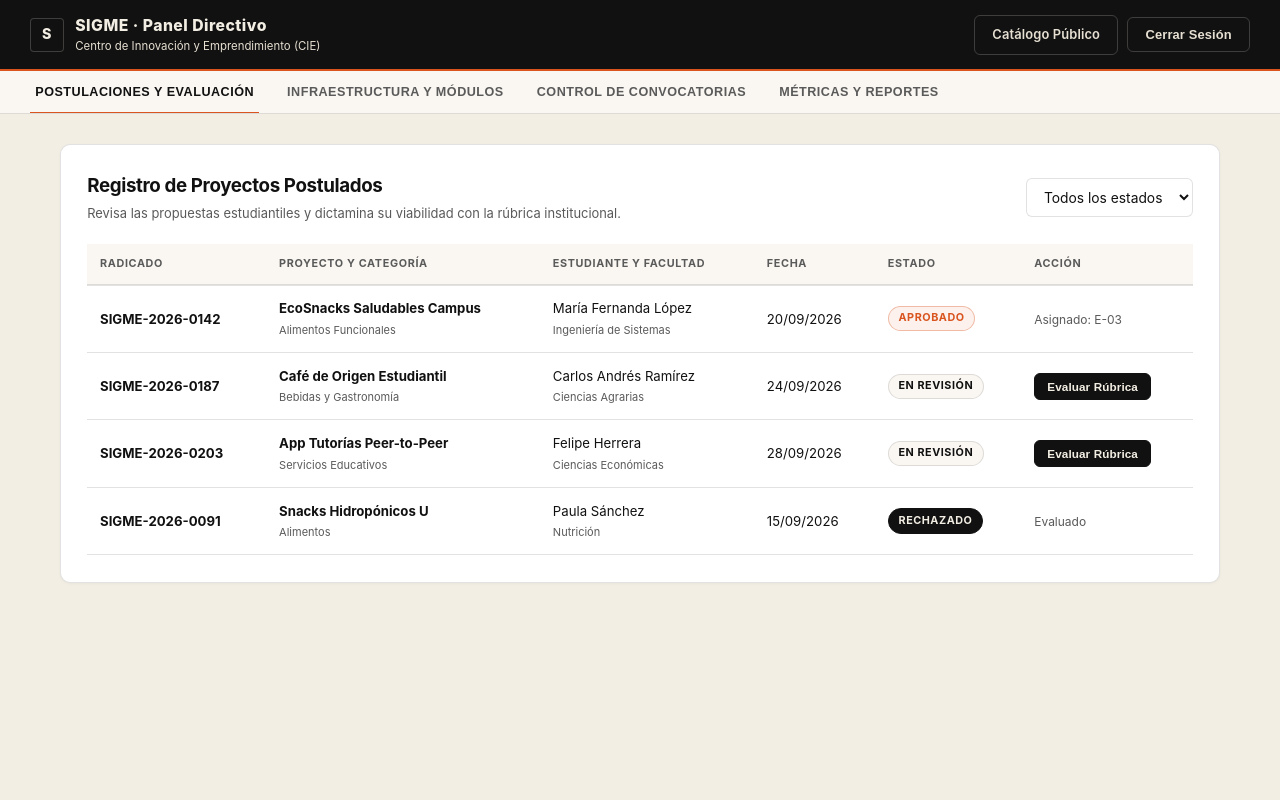
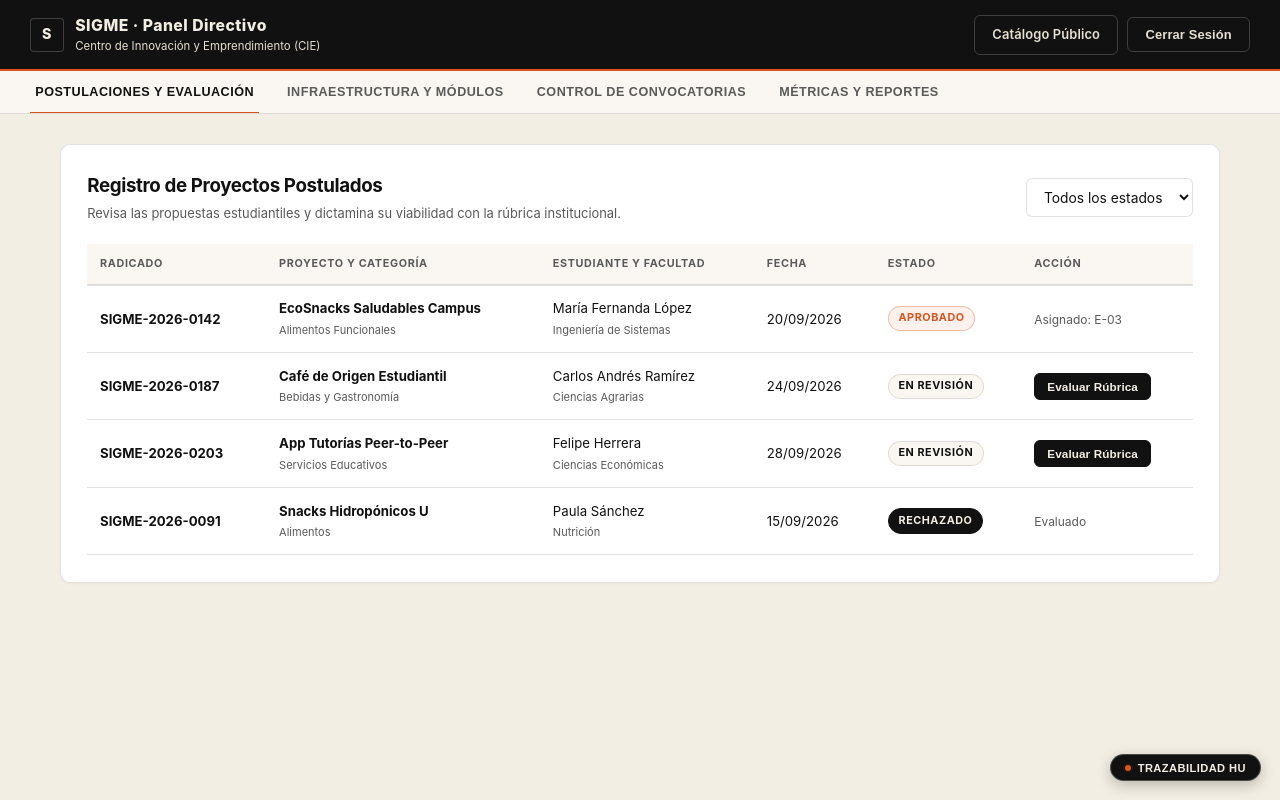
Before and after one commit to ENDERSOUL5/SIGME, a plain HTML site: page admin.html in a window 1280 px wide. Drawn offline with Linux system fonts and the light colour scheme.

Commit message:
Correccion de trazabilidad

```diff
--- a/styles.css
+++ b/styles.css
@@ -337,3 +337,132 @@ p {
   border-radius: var(--radius-sm);
   border: 1px solid rgba(243, 238, 227, 0.2);
 }
+
+/* ==========================================================================
+   Componente de Trazabilidad con el Backlog (HU)
+   ========================================================================== */
+.trace-trigger {
+  position: fixed;
+  bottom: 1.25rem;
+  right: 1.25rem;
+  background: var(--color-ink);
+  color: var(--color-crema);
+  border: 1px solid rgba(243, 238, 227, 0.25);
+  border-radius: var(--radius-full);
+  padding: 0.45rem 0.95rem;
+  font-size: 0.74rem;
+  font-weight: 700;
+  letter-spacing: 0.04em;
+  text-transform: uppercase;
+  cursor: pointer;
+  display: inline-flex;
+  align-items: center;
+  gap: 0.45rem;
+  box-shadow: 0 4px 14px rgba(17, 17, 17, 0.25);
+  z-index: 9999;
+  transition: transform 0.15s ease, background 0.15s ease, border-color 0.15s ease;
+}
+
+.trace-trigger:hover {
+  background: var(--color-ink-light);
+  border-color: var(--color-burn-orange);
+  transform: translateY(-2px);
+}
+
+.trace-modal-overlay {
+  position: fixed;
+  top: 0;
+  left: 0;
+  right: 0;
+  bottom: 0;
+  background: rgba(17, 17, 17, 0.65);
+  backdrop-filter: blur(2px);
+  display: none;
+  place-items: center;
+  z-index: 10000;
+  padding: 1rem;
+}
+
+.trace-modal-box {
+  background: var(--color-crema-card);
+  border-radius: var(--radius-md);
+  max-width: 640px;
+  width: 100%;
+  max-height: 85vh;
+  overflow-y: auto;
+  padding: 1.75rem 2rem;
+  border: 1px solid var(--color-border);
+  box-shadow: 0 10px 30px rgba(17, 17, 17, 0.2);
+}
+
+.trace-header {
+  display: flex;
+  justify-content: space-between;
+  align-items: flex-start;
+  margin-bottom: 1.25rem;
+  border-bottom: 1px solid var(--color-border);
+  padding-bottom: 0.85rem;
+}
+
+.trace-header h3 {
+  margin: 0 0 0.25rem;
+  font-size: 1.15rem;
+}
+
+.trace-header p {
+  margin: 0;
+  font-size: 0.8rem;
+  color: var(--color-ink-muted);
+}
+
+.trace-close-btn {
+  border: none;
+  background: transparent;
+  font-size: 1.35rem;
+  line-height: 1;
+  color: var(--color-ink);
+  cursor: pointer;
+  padding: 0.2rem 0.4rem;
+}
+
+.trace-hu-list {
+  display: flex;
+  flex-direction: column;
+  gap: 0.85rem;
+  margin-bottom: 1.5rem;
+}
+
+.trace-hu-item {
+  background: var(--color-crema-surface);
+  border: 1px solid var(--color-border);
+  border-radius: var(--radius-sm);
+  padding: 0.9rem 1.1rem;
+  border-left: 3px solid var(--color-burn-orange);
+}
+
+.trace-hu-title {
+  font-size: 0.86rem;
+  font-weight: 700;
+  color: var(--color-ink);
+  margin-bottom: 0.3rem;
+  display: flex;
+  align-items: center;
+  justify-content: space-between;
+  gap: 0.5rem;
+  flex-wrap: wrap;
+}
+
+.trace-hu-desc {
+  font-size: 0.82rem;
+  color: var(--color-ink-muted);
+  line-height: 1.5;
+  margin: 0;
+}
+
+.trace-hu-meta {
+  font-size: 0.74rem;
+  color: var(--color-burn-orange);
+  font-weight: 700;
+  letter-spacing: 0.03em;
+  margin-top: 0.35rem;
+}
--- /dev/null
+++ b/traceability.js
@@ -0,0 +1,269 @@
+// SIGME - Componente de Trazabilidad Interactiva con el Product Backlog
+(function () {
+  const TRACE_DATA = {
+    'index.html': {
+      pageName: 'Portal de Acceso y Login',
+      stories: [
+        {
+          id: 'HU 1.1',
+          wbs: 'WBS 2.1.1 (Issue #1)',
+          title: 'Inicio de Sesión de Estudiantes Vinculados',
+          desc: 'Permite la autenticación institucional con correo universitario. Valida que solo proyectos formalmente aprobados ingresen al panel de gestión; de lo contrario informa el estado pendiente.',
+          component: 'Pestaña "Estudiante Vinculado", validación en handleLogin() y alerta condicional.'
+        },
+        {
+          id: 'HU 1.2',
+          wbs: 'WBS 2.1.1 (Issue #1)',
+          title: 'Inicio de Sesión de Administradores CIE',
+          desc: 'Acceso seguro para el equipo de coordinación hacia el panel de administración central.',
+          component: 'Pestaña "Administrador CIE" y redirección al panel directivo.'
+        },
+        {
+          id: 'HU 1.3',
+          wbs: 'WBS 3.3.1 (Issue #3)',
+          title: 'Control de Convocatorias en Tiempo Real',
+          desc: 'Refleja el estado de recepción de nuevos proyectos (abierta o cerrada), deshabilitando el registro cuando el administrador lo disponga.',
+          component: 'Insignia de convocatoria y botón dinámico postulacionActionBox.'
+        },
+        {
+          id: 'HU 4.1',
+          wbs: 'WBS 4.1.1 (Issue #24)',
+          title: 'Acceso Directo al Catálogo Público',
+          desc: 'Enlace principal para que clientes del campus exploren los módulos comerciales activos.',
+          component: 'Botón en topbar y banner inferior de exploración de catálogo.'
+        }
+      ]
+    },
+    'postulacion.html': {
+      pageName: 'Postulación de Emprendimiento y MVP',
+      stories: [
+        {
+          id: 'HU 2.1.1',
+          wbs: 'WBS 2.2.1.1 (Issue #5)',
+          title: 'Formulario de Datos del Estudiante y Propuesta',
+          desc: 'Captura estructurada de nombres, correo, facultad, nombre comercial, categoría y descripción de validación de MVP.',
+          component: 'Secciones 1 y 2 del formulario de postulación.'
+        },
+        {
+          id: 'HU 2.1.2',
+          wbs: 'WBS 2.2.1.2 (Issue #6)',
+          title: 'Carga de Soportes Técnicos con Validación',
+          desc: 'Zona de arrastre para documentos y fichas de prototipo (PDF, JPG, PNG) con límite de peso de 5 MB.',
+          component: 'Área de carga dropzone-clean y selector de archivos #fileMock.'
+        },
+        {
+          id: 'HU 2.1.3',
+          wbs: 'WBS 2.2.1.4 (Issue #8)',
+          title: 'Confirmación y Generación de Radicado',
+          desc: 'Generación automática de radicado institucional (SIGME-2026-XXXX) y confirmación en estado En Revisión.',
+          component: 'Pantalla de confirmación #boxSuccess y almacenamiento en historial.'
+        },
+        {
+          id: 'HU 1.3',
+          wbs: 'WBS 3.3.1 (Issue #3)',
+          title: 'Bloqueo Institucional por Convocatoria Cerrada',
+          desc: 'Verifica el estado del calendario; si las convocatorias están cerradas por el admin, bloquea el formulario.',
+          component: 'Aviso institucional #boxClosed y función checkConvocatoria().'
+        }
+      ]
+    },
+    'admin.html': {
+      pageName: 'Panel Directivo del CIE',
+      stories: [
+        {
+          id: 'HU 2.1 / HU 3.1.2',
+          wbs: 'WBS 3.1.2 (Issue #22)',
+          title: 'Evaluación por Rúbrica Institucional',
+          desc: 'Calificación técnica ponderada: Propuesta (30%), MVP (40%) y Viabilidad (30%), con justificación escrita obligatoria. Al aprobar, vincula al estudiante para login.',
+          component: 'Modal de rúbrica #evalModal y función submitDecision().'
+        },
+        {
+          id: 'HU 2.2',
+          wbs: 'WBS 3.1.1 (Issues #14, #15, #17)',
+          title: 'Consulta y Filtrado de Postulaciones',
+          desc: 'Exploración de proyectos postulados con filtro múltiple de estados y orden cronológico.',
+          component: 'Tabla de postulaciones y selector #filterStatus.'
+        },
+        {
+          id: 'HU 3.1 & HU 3.2',
+          wbs: 'WBS 3.2.1 (Issue #20)',
+          title: 'Infraestructura Física y Asignación de Módulos',
+          desc: 'Mapa interactivo de cuadrantes de la Zona de Emprendimiento. Permite vincular módulos libres a proyectos aprobados y liberar espacios.',
+          component: 'Pestaña Infraestructura, cuadrícula #modulosGrid y panel de asignación.'
+        },
+        {
+          id: 'HU 3.3.1',
+          wbs: 'WBS 3.3.1 (Issue #3)',
+          title: 'Interruptor Maestro de Convocatorias',
+          desc: 'Control directo para habilitar o suspender la recepción de nuevas postulaciones para toda la universidad.',
+          component: 'Switch #convocatoriaToggle y propagación en SIGME_STATE.'
+        },
+        {
+          id: 'HU 5.1 & HU 5.3',
+          wbs: 'WBS 5.3.1 (Issues #32, #35, #36)',
+          title: 'Cuadro de Mando y Reportes Exportables',
+          desc: 'Consolidado de proyectos activos, horas operadas, tasa de ocupación global y exportación formal a PDF para Rectoría.',
+          component: 'Pestaña Métricas y Reportes y botón window.print().'
+        }
+      ]
+    },
+    'estudiante.html': {
+      pageName: 'Panel del Estudiante Emprendedor Vinculado',
+      stories: [
+        {
+          id: 'HU 2.1.4 / HU 2.4.2',
+          wbs: 'WBS 2.4.2.1 (Issue #28)',
+          title: 'Tablero Operativo del Estudiante',
+          desc: 'Identificación institucional del emprendedor y módulo físico asignado por la universidad.',
+          component: 'Encabezado principal y tarjeta #badgeModulo.'
+        },
+        {
+          id: 'HU 4.2',
+          wbs: 'WBS 4.2.1 (Issue #24)',
+          title: 'Switch Operativo de Turno en Vivo',
+          desc: 'Apertura y cierre de turnos presenciales con cronómetro en tiempo real sincronizado con el catálogo público.',
+          component: 'Botón #btnToggleTurn y contador #timerDisplay.'
+        },
+        {
+          id: 'HU 2.4.2',
+          wbs: 'WBS 2.4.2.3 (Issues #30, #31)',
+          title: 'Consolidado de Horas Operadas y Turnos',
+          desc: 'Métricas limpias de horas acumuladas en el mes y total de turnos completados en módulo físico.',
+          component: 'Caja de estadística #valHours y tabla de historial reciente.'
+        },
+        {
+          id: 'HU 4.1.2',
+          wbs: 'WBS 4.1.2',
+          title: 'Edición Autónoma del Perfil Comercial',
+          desc: 'Actualización en tiempo real de descripción de producto, WhatsApp y usuario de Instagram.',
+          component: 'Formulario comercial #profileForm con persistencia reactiva.'
+        }
+      ]
+    },
+    'catalogo.html': {
+      pageName: 'Catálogo Público Comercial',
+      stories: [
+        {
+          id: 'HU 4.1',
+          wbs: 'WBS 4.2.1 (Issue #24)',
+          title: 'Vitrina de Emprendimientos del Campus',
+          desc: 'Exhibición pública de las marcas y módulos universitarios para la comunidad compradora.',
+          component: 'Cuadrícula dinámica #catalogGrid con monogramas de marca.'
+        },
+        {
+          id: 'HU 4.2.2',
+          wbs: 'WBS 4.2.2',
+          title: 'Priorización en Vivo de Módulos Abiertos',
+          desc: 'Los emprendimientos que se encuentren atendiendo en su turno presencial aparecen de primeros en la lista.',
+          component: 'Algoritmo de ordenamiento automático e indicador de estado abierto.'
+        },
+        {
+          id: 'HU 4.3.1',
+          wbs: 'WBS 3.1.1.1 (Issue #13)',
+          title: 'Búsqueda en Tiempo Real y Filtros de Estado',
+          desc: 'Filtrado predictivo por nombre, producto o módulo, y pestañas de selección rápida.',
+          component: 'Barra de filtros #fOpen/#fClosed y campo #catalogSearch.'
+        },
+        {
+          id: 'HU 4.3.2',
+          wbs: 'WBS 4.3.2',
+          title: 'Enlaces Directos de Pedidos (WhatsApp / IG)',
+          desc: 'Canales de comunicación inmediata entre el cliente y el estudiante emprendedor.',
+          component: 'Botones .btn-contact con enlaces dinámicos personalizados.'
+        }
+      ]
+    }
+  };
+
+  function initTraceability() {
+    // Detectar nombre de archivo actual
+    const path = window.location.pathname;
+    let fileName = path.substring(path.lastIndexOf('/') + 1) || 'index.html';
+    if (!TRACE_DATA[fileName]) fileName = 'index.html';
+
+    const data = TRACE_DATA[fileName];
+    if (!data) return;
+
+    // Crear botón flotante trigger
+    const trigger = document.createElement('button');
+    trigger.className = 'trace-trigger';
+    trigger.id = 'traceTriggerBtn';
+    trigger.setAttribute('aria-label', 'Ver trazabilidad con historias de usuario');
+    trigger.innerHTML = `
+      <span class="status-dot status-dot--active"></span>
+      <span>Trazabilidad HU</span>
+    `;
+    trigger.onclick = toggleTraceModal;
+    document.body.appendChild(trigger);
+
+    // Crear modal de trazabilidad
+    const overlay = document.createElement('div');
+    overlay.className = 'trace-modal-overlay';
+    overlay.id = 'traceModalOverlay';
+    overlay.onclick = function (e) {
+      if (e.target === overlay) toggleTraceModal();
+    };
+
+    let itemsHtml = data.stories.map(s => `
+      <div class="trace-hu-item">
+        <div class="trace-hu-title">
+          <span>${s.id} &middot; ${s.title}</span>
+          <span class="tag tag--accent" style="font-size:0.68rem;">${s.wbs}</span>
+        </div>
+        <p class="trace-hu-desc">${s.desc}</p>
+        <div class="trace-hu-meta">Cumplido en pantalla por: ${s.component}</div>
+      </div>
+    `).join('');
+
+    overlay.innerHTML = `
+      <div class="trace-modal-box">
+        <div class="trace-header">
+          <div>
+            <h3>Trazabilidad con el Backlog</h3>
+            <p>Pantalla actual: <strong>${data.pageName}</strong> (${fileName})</p>
+          </div>
+          <button class="trace-close-btn" onclick="window.__toggleTraceModal()">&times;</button>
+        </div>
+
+        <div style="margin-bottom:1rem; font-size:0.84rem; color:var(--color-ink-muted); line-height:1.5;">
+          Esta vista responde formalmente a las siguientes Historias de Usuario (HU) del Product Backlog:
+        </div>
+
+        <div class="trace-hu-list">
+          ${itemsHtml}
+        </div>
+
+        <div style="border-top:1px solid var(--color-border); padding-top:1rem; display:flex; justify-content:space-between; align-items:center; flex-wrap:wrap; gap:0.5rem;">
+          <span style="font-size:0.76rem; color:var(--color-ink-muted);">SIGME &middot; Prototipo Navegable HTML/CSS</span>
+          <button class="btn btn--primary" style="padding:0.4rem 0.85rem; font-size:0.78rem;" onclick="window.__toggleTraceModal()">
+            Entendido
+          </button>
+        </div>
+      </div>
+    `;
+
+    document.body.appendChild(overlay);
+
+    window.__toggleTraceModal = toggleTraceModal;
+
+    // Cerrar con Escape
+    window.addEventListener('keydown', function (e) {
+      if (e.key === 'Escape' && overlay.style.display === 'grid') {
+        toggleTraceModal();
+      }
+    });
+  }
+
+  function toggleTraceModal() {
+    const overlay = document.getElementById('traceModalOverlay');
+    if (!overlay) return;
+    const isVisible = overlay.style.display === 'grid';
+    overlay.style.display = isVisible ? 'none' : 'grid';
+  }
+
+  if (document.readyState === 'loading') {
+    document.addEventListener('DOMContentLoaded', initTraceability);
+  } else {
+    initTraceability();
+  }
+})();
```
Also changed, not shown: admin.html (+9 -0 lines), catalogo.html (+8 -0 lines), estudiante.html (+8 -0 lines), index.html (+9 -0 lines), postulacion.html (+8 -0 lines), 2 other files.
